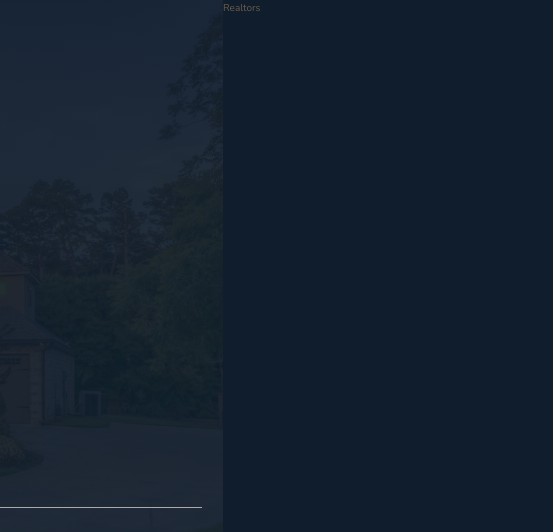
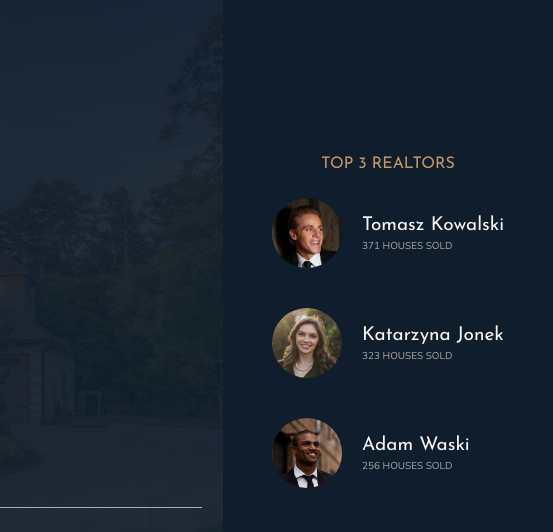
Before and after one commit to Tomekzako/Nexter, a plain HTML site: page index.html in a window 1280 px wide. Shown: the top 532 px of the page, 727-1280 px from the left. Drawn offline with nearby package versions, Linux system fonts and the light colour scheme.

Commit message:
Finish realtors section

```diff
--- a/index.html
+++ b/index.html
@@ -26,7 +26,26 @@
             <img src="img/logo-bi.png" alt="Seen on logo 4">
         </div>
     </header>
-    <div class="realtors">Realtors</div>
+    <div class="realtors">
+        <h3 class="heading-3">Top 3 Realtors</h3>
+        <div class="realtors__list">
+            <img src="img/realtor-1.jpeg" alt="Realtor 1" class="realtors__img">
+            <div class="realtors__details">
+                <h4 class="heading-4 heading-4--light">Tomasz Kowalski</h4>
+                <p class="realtors__sold">371 houses sold</p>
+            </div>
+            <img src="img/realtor-2.jpeg" alt="Realtor 2" class="realtors__img">
+            <div class="realtors__details">
+                <h4 class="heading-4 heading-4--light">Katarzyna Jonek</h4>
+                <p class="realtors__sold">323 houses sold</p>
+            </div>
+            <img src="img/realtor-3.jpeg" alt="Realtor 3" class="realtors__img">
+            <div class="realtors__details">
+                <h4 class="heading-4 heading-4--light">Adam Waski</h4>
+                <p class="realtors__sold">256 houses sold</p>
+            </div>
+        </div>
+    </div>
     <section class="features">
         <div class="feature">
             <img src="img/SVG/global.svg" alt="sphere" class="feature__icon">
--- a/scss/_realtors.scss
+++ b/scss/_realtors.scss
@@ -1,4 +1,29 @@
 .realtors {
     background-color: $color-secondary;
     grid-column: col-start 7 / full-end;
+    padding: 3rem;
+
+    display: grid;
+    justify-items: center;
+    align-content: center;
+    grid-row-gap: 2rem;
+
+    &__list {
+        display: grid;
+        grid-template-columns: min-content max-content;
+        grid-row-gap: 5vh;
+        grid-column-gap: 2rem;
+        align-items: center;
+
+    }
+    &__img {
+        width: 7rem;
+        display: block;
+        border-radius: 50%;
+    }
+    &__sold {
+        text-transform: uppercase;
+        margin-top: -3px;
+        color: $color-grey-light-2;
+    }
 }
```
Also changed, not shown: css/style.css.
